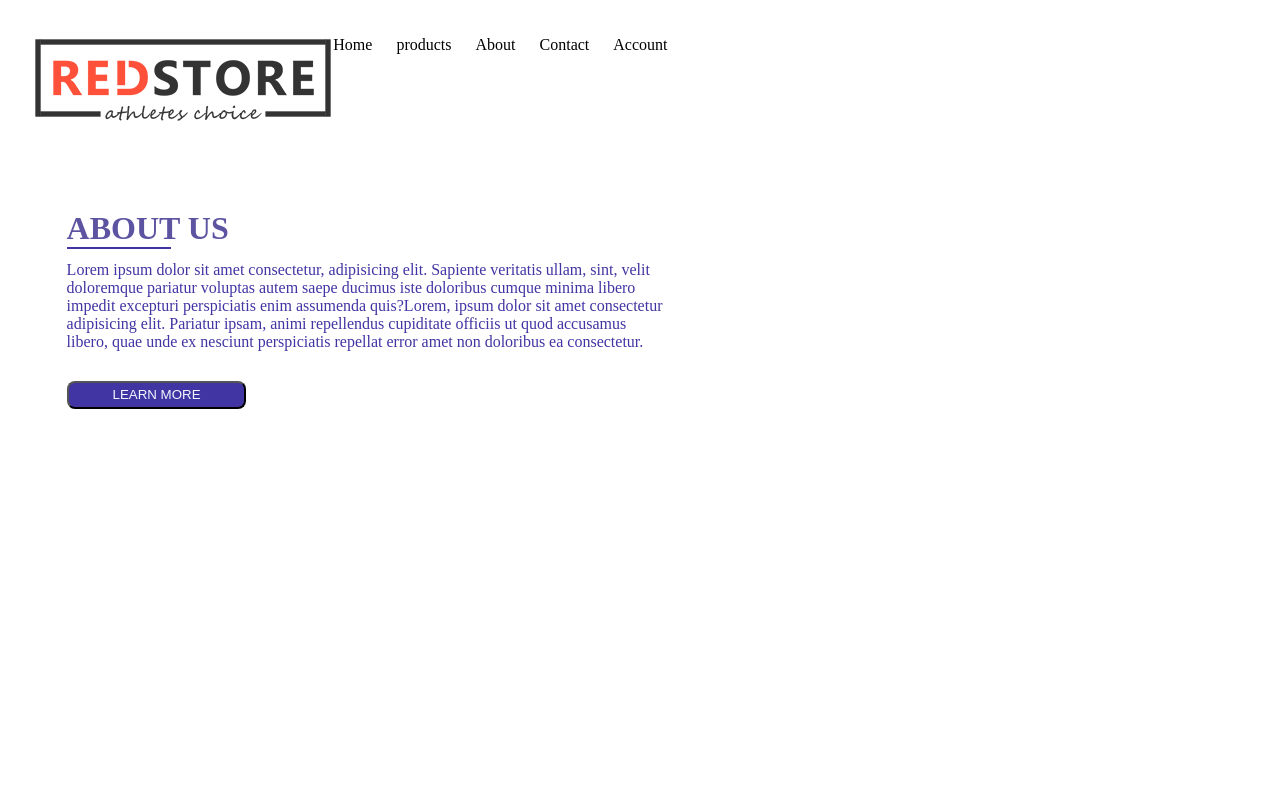
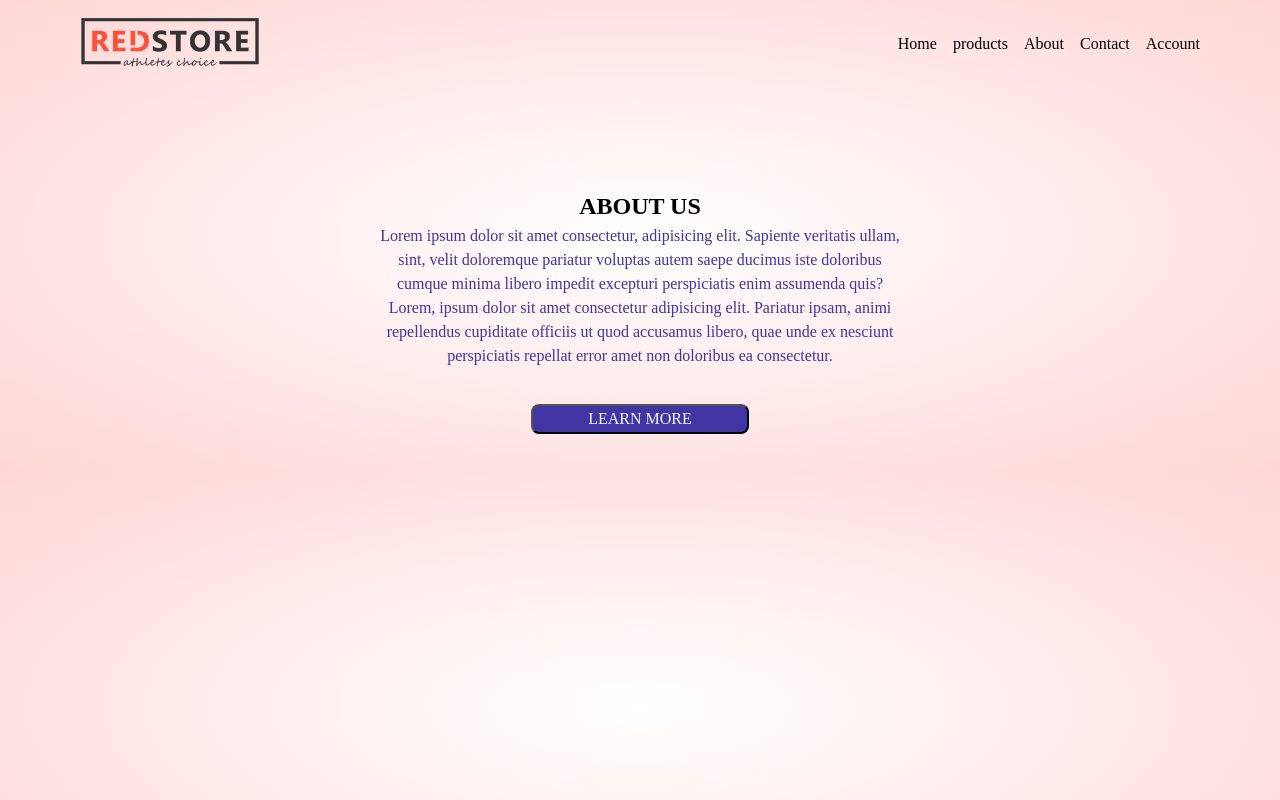
Before and after one commit to santoshyadav-29/E-commerse, a plain HTML site: page aboutus.html in a window 1280 px wide. Drawn offline with Linux system fonts and the light colour scheme.

Commit message:
Review of Krishita work

```diff
--- a/aboutus.css
+++ b/aboutus.css
@@ -1,51 +1,42 @@
-* {
-  margin: 0;
-  padding: 0;
+
+.AboutUs-Container{
+    display: flex;
+    flex-direction: column;
+    align-items: center;
+    justify-content: center;
+   margin: 100px auto 0px auto;
+    width: 100%;
+    height: 100%;
+
+    /* background-color: #cdadad; */
+    padding: 0 20px;
+    width: 60%;
+    min-width: 400px;
 }
-body {
-    background: radial-gradient(#fff,#ffd6d6);
-    background-image: url("./wave.svg");
-    /* background-repeat: no-repeat; */
-    /* background-size: 100vh; */
-    /* background-size: 100%; */
+AboutUs-Container h2{
+    font-size: 2rem;
+    font-weight: 700;
+   background-color: aquamarine;
+    text-align: center;
+    color:rgb(65, 52, 163);
+
 }
-.nav {
-  width: 90%;
-  display: flex;
-  margin: 0px auto;
-  display: flex;
+.AboutUs-Container .info{
+  padding: 0 20px;
+    font-size: 1rem;
+    font-weight: 400;
+    text-align: center;
+    color: #4134a3;
+    max-width: 70ch;
 
-  justify-content: space-between;
-  padding: 1em;
 }
 
-li {
-  list-style: none;
-}
-
-.nav ul li a {
-  text-decoration: none;
-  color: inherit;
-}
-
-.nav logo {
-  width: 60%;
-}
-
-.nav ul {
-  display: flex;
-  gap: 1.5em;
-}
-main {
-  margin: 5%;
-}
-
-.topmain h7 {
+/* .topmain h7 {
 
 
   margin-bottom: 2%;
   font-size: larger;
-  color: rgb(65, 52, 163);
+
 }
 
 .topmain h7 {
@@ -54,14 +45,9 @@ main {
   font-size: xx-large;
   font-weight: bolder;
   color: rgb(92, 83, 161);
-}
+} */
 
-.topmain hr {
-  margin-bottom: 2%;
-  width: 08vw;
 
-  border: solid rgb(65, 52, 163) 0.5px;
-}
 button {
   background-color: rgb(65, 52, 163);
   color: aliceblue;
@@ -69,8 +55,17 @@ button {
   height: 13%;
 
   border-radius: 8px; margin: 5%0;
+  transition: all 0.5s ease-in-out;
+  cursor: pointer;
 
 }
+button:hover {
+  background-color: white;
+  color: black;
+
+}
+
+
 main{
     color: rgb(65, 52, 163);
     display: flex;
@@ -80,24 +75,3 @@ main{
 
      margin-left: 10%;
 }
-
-body{
-
-      background-size: fill;
-
-}
-
-.container
-{
-    position: relative;
-}
-
-.information
-{
-    position: absolute;
-    top:20px
-}
-.info{
-  max-width: 80ch;
-
-}
--- a/aboutus.html
+++ b/aboutus.html
@@ -5,13 +5,11 @@
     <meta http-equiv="X-UA-Compatible" content="IE=edge" />
     <meta name="viewport" content="width=device-width, initial-scale=1.0" />
     <title>Document</title>
+    <link rel="stylesheet" href="style.css" />
     <link rel="stylesheet" href="aboutus.css" />
   </head>
   <body>
-    <div class="container">
-    </div>
-    <dv class="information"
-      ><header>
+    <header>
       <div class="nav">
         <div class="logo"><img src="./images/logo.png" alt="logo" /></div>
         <div class="nav-list">
@@ -25,25 +23,21 @@
         </div>
       </div>
     </header>
-      <main>
-        <div class="left">
-          <div class="topmain">
-            <H7>ABOUT US</H7>
-            <hr />
-          </div>
-          <div class="info">
 
+    <div class="AboutUs-Container">
+      <h2>ABOUT US</h2>
+
+
+      <p class="info">
         Lorem ipsum dolor sit amet consectetur, adipisicing elit. Sapiente
-            veritatis ullam, sint, velit doloremque pariatur voluptas autem
-            saepe ducimus iste doloribus cumque minima libero impedit excepturi
-            perspiciatis enim assumenda quis?Lorem, ipsum dolor sit amet
-            consectetur adipisicing elit. Pariatur ipsam, animi repellendus
-            cupiditate officiis ut quod accusamus libero, quae unde ex nesciunt
-            perspiciatis repellat error amet non doloribus ea consectetur.
-          </div>
+        veritatis ullam, sint, velit doloremque pariatur voluptas autem saepe
+        ducimus iste doloribus cumque minima libero impedit excepturi
+        perspiciatis enim assumenda quis?Lorem, ipsum dolor sit amet consectetur
+        adipisicing elit. Pariatur ipsam, animi repellendus cupiditate officiis
+        ut quod accusamus libero, quae unde ex nesciunt perspiciatis repellat
+        error amet non doloribus ea consectetur.
+      </p>
       <button>LEARN MORE</button>
-        </div>
-      </main>
     </div>
   </body>
 </html>
--- a/style.css
+++ b/style.css
@@ -125,3 +125,45 @@ body
 {
   background: radial-gradient(#fff,#ffd6d6);
 }
+
+footer {
+  z-index: 1;
+  position: relative;
+  box-shadow: 5px 5px 5px 8px rgba(0, 0, 0, 0.2);
+  /* border-top: 5px solid blue;? */
+  margin-top: 5rem;
+  padding: 2rem;
+  display: flex;
+  gap: 1em;
+  flex-direction: column;
+  justify-content: center;
+  align-content: center;
+}
+
+.TopFooter  {
+
+  display: flex;
+  justify-content: center;
+  align-items: center;
+  gap: 1em;
+ flex-flow: row wrap;
+  margin-bottom: 1em;
+}
+
+
+.BottonFooter
+{
+  text-align: center;
+  text-decoration: underline grey 1px;
+
+}
+.TopFooter img{
+  width: 50px;
+  text-align: center;
+  border-radius: 50%;
+  transition: all .3s ease-in-out;
+}
+.TopFooter img:hover{
+  transform: scale(110%);
+
+}
```
Also changed, not shown: footer.css (deleted, +0 -21 lines), index.html (+7 -9 lines). Lines whose indentation alone changed are shown as unchanged.
